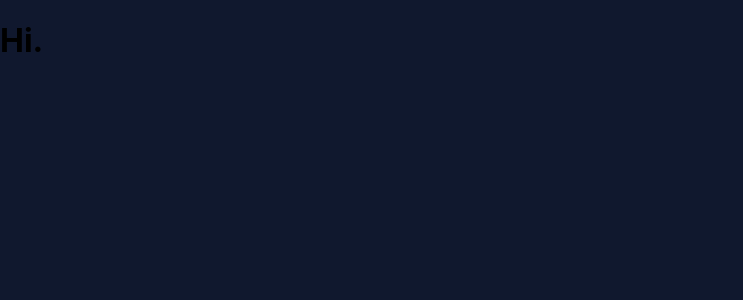
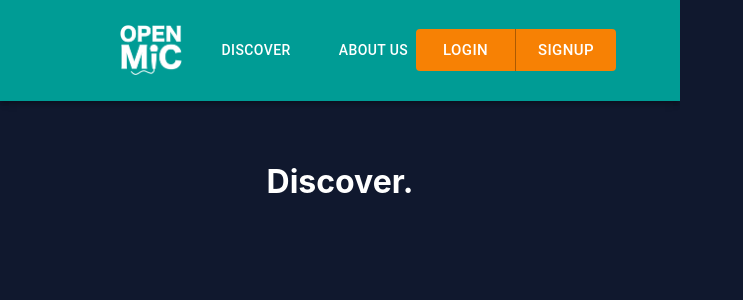
Before and after one commit to open-mic-orbital/OpenMic, a React (Create React App) app in the folder frontend/: page /Discover in a window 1280 px wide. Shown: the top 300 px of the page, without its empty margins (0-743 px from the left). Built offline with nearby package versions, Linux system fonts and the light colour scheme.

Commit message:
Organised pages

```diff
--- a/frontend/src/App.js
+++ b/frontend/src/App.js
@@ -18,8 +18,8 @@ import {
   Navigate
 } from 'react-router-dom';
 
-import Landing from "./Landing/Landing";
-import Discover from "./Discover/Discover";
+import Landing from "./pages/Landing/Landing";
+import Discover from "./pages/Discover/Discover";
 
 function App() {
   return (
--- a/frontend/src/Discover/Discover.js
+++ /dev/null
@@ -1,25 +0,0 @@
-import React from 'react';
-import Box from "@mui/material/Box";
-import Grid from "@mui/material/Grid";
-import UnauthAppBar from "../components/UnauthAppBar/UnauthAppBar";
-
-// const Discover = () => {
-//   return (
-//     <div className="Discover">
-//       <Box sx={{ flexGrow: 1, color: "white", overflow: "scroll" }}>
-//         <Grid container spacing={2}>
-//           <Grid item xs={12} sx={{ paddingBottom: "5vh" }}>
-//             <UnauthAppBar />
-//           </Grid>
-//         </Grid>
-//         <h1>Discover.</h1>
-//       </Box>
-//     </div>
-//   );
-// };
-
-const Discover = () => {
-  return <h1>Hi.</h1>
-}
-
-export default Discover;
--- a/frontend/src/components/UnauthAppBar/UnauthAppBar.js
+++ b/frontend/src/components/UnauthAppBar/UnauthAppBar.js
@@ -16,7 +16,7 @@ import "./UnauthAppBar.css";
 import { ButtonGroup } from "@mui/material";
 import { styled } from "@mui/material/styles";
 import LoginSignupButton from "../LoginSignupButton/LoginSignupButton";
-import Discover from "../../Discover/Discover";
+import Discover from "../../pages/Discover/Discover";
 
 const pages = ["Discover", "About Us"];
 const settings = ["Profile", "Account", "Dashboard", "Logout"];
--- /dev/null
+++ b/frontend/src/pages/Discover/Discover.js
@@ -0,0 +1,25 @@
+import React from 'react';
+import Box from "@mui/material/Box";
+import Grid from "@mui/material/Grid";
+import UnauthAppBar from "../../components/UnauthAppBar/UnauthAppBar";
+
+const Discover = () => {
+  return (
+    <div className="Discover">
+      <Box sx={{ flexGrow: 1, color: "white", overflow: "scroll" }}>
+        <Grid container spacing={2}>
+          <Grid item xs={12} sx={{ paddingBottom: "5vh" }}>
+            <UnauthAppBar />
+          </Grid>
+        </Grid>
+        <h1>Discover.</h1>
+      </Box>
+    </div>
+  );
+};
+
+// const Discover = () => {
+//   return <h1>Hi.</h1>
+// }
+
+export default Discover;
```
Also changed, not shown: frontend/src/pages/Landing/Landing.js (renamed from frontend/src/Landing/Landing.js, +5 -5 lines), frontend/src/pages/Discover/Discover.css (renamed from frontend/src/Discover/Discover.css), frontend/src/pages/Landing/Landing.css (added).
